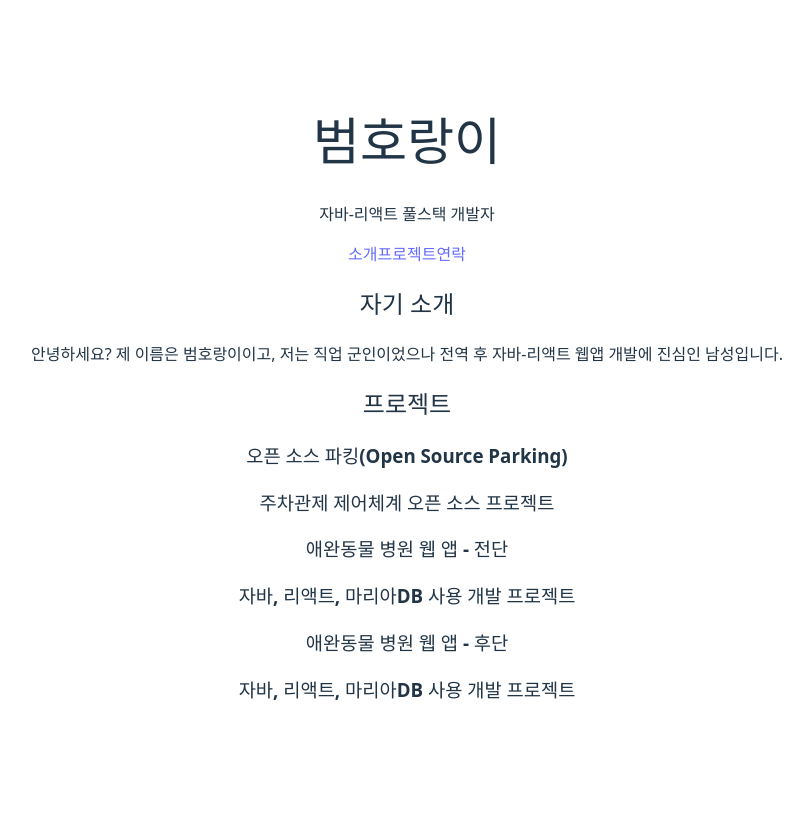
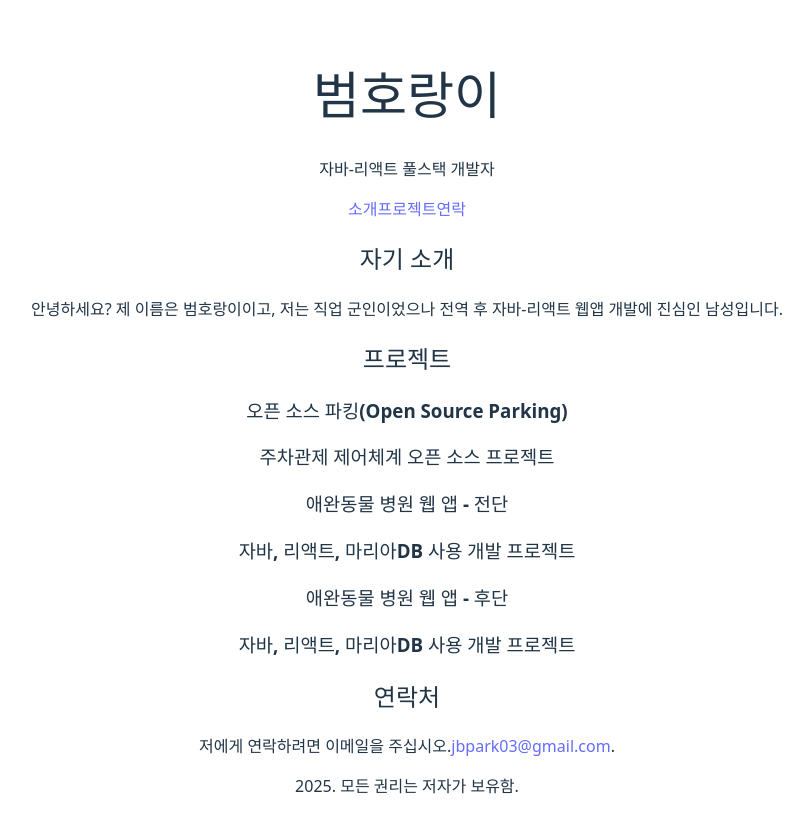
Before and after one commit to osparking/vite-react, a React (Vite) app: page / in a window 1280 px wide. Shown: the top 832 px of the page, without its empty margins (233-1045 px from the left). Before the commit the page ends 800 px from the top, so only its background shows below. Built offline with nearby package versions, Linux system fonts and the light colour scheme.

Commit message:
contact and footer sections

```diff
--- a/src/App.jsx
+++ b/src/App.jsx
@@ -52,6 +52,19 @@ function App() {
           ))}
         </div>
       </section>
+
+      {/* 연락처 구획 */}
+      <section id='contact' className='contact-section'>
+        <h2>연락처</h2>
+        <p>저에게 연락하려면 이메일을 주십시오.
+          <a href="mailto:jbpark03@gmail.com">jbpark03@gmail.com</a>.</p>
+      </section>
+
+      {/* 바닥글 구획 */}
+      <footer className='footer'>
+        <p>2025. 모든 권리는 저자가 보유함.</p>
+      </footer>
+
     </div>
   );
 }
```
